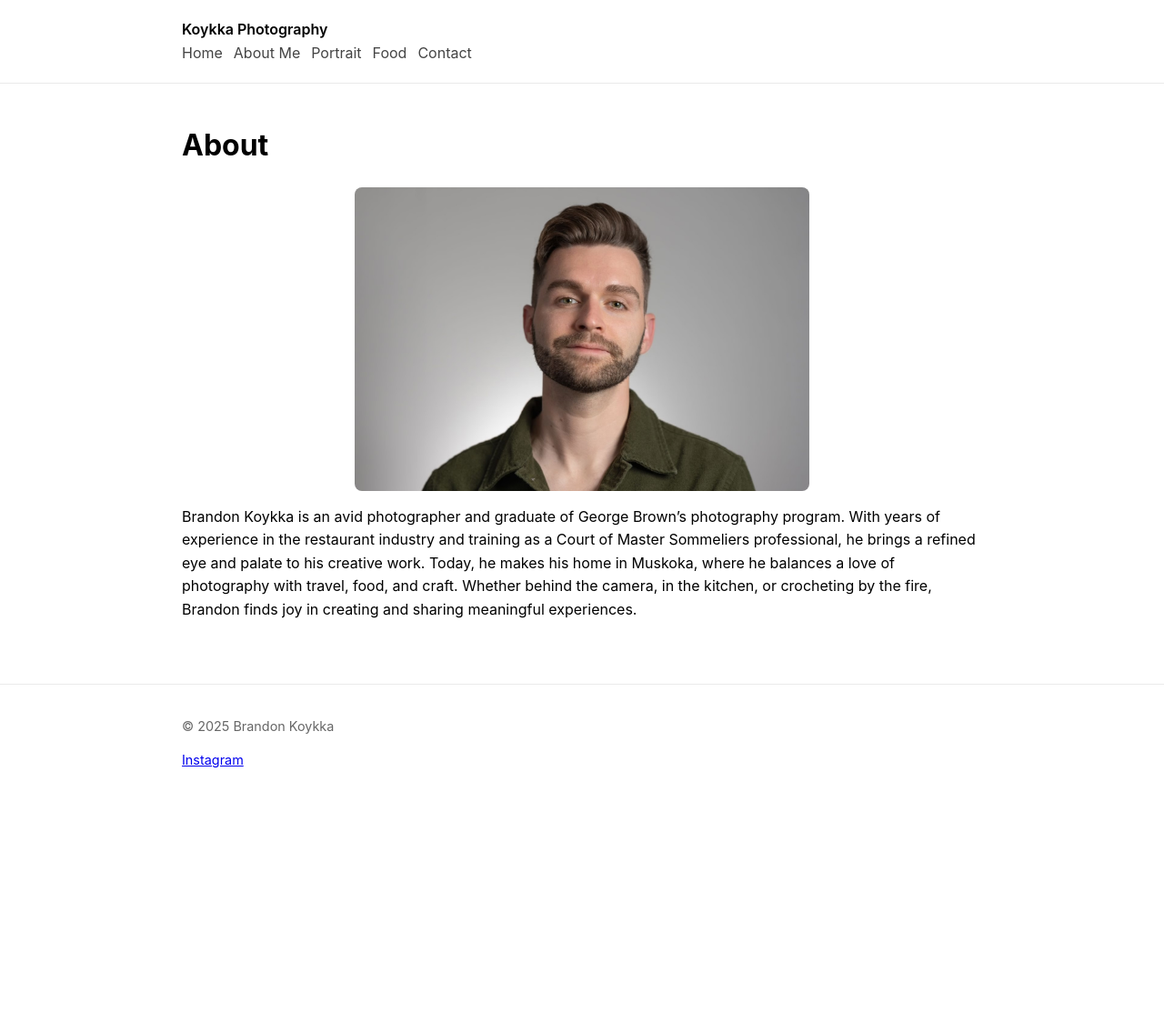
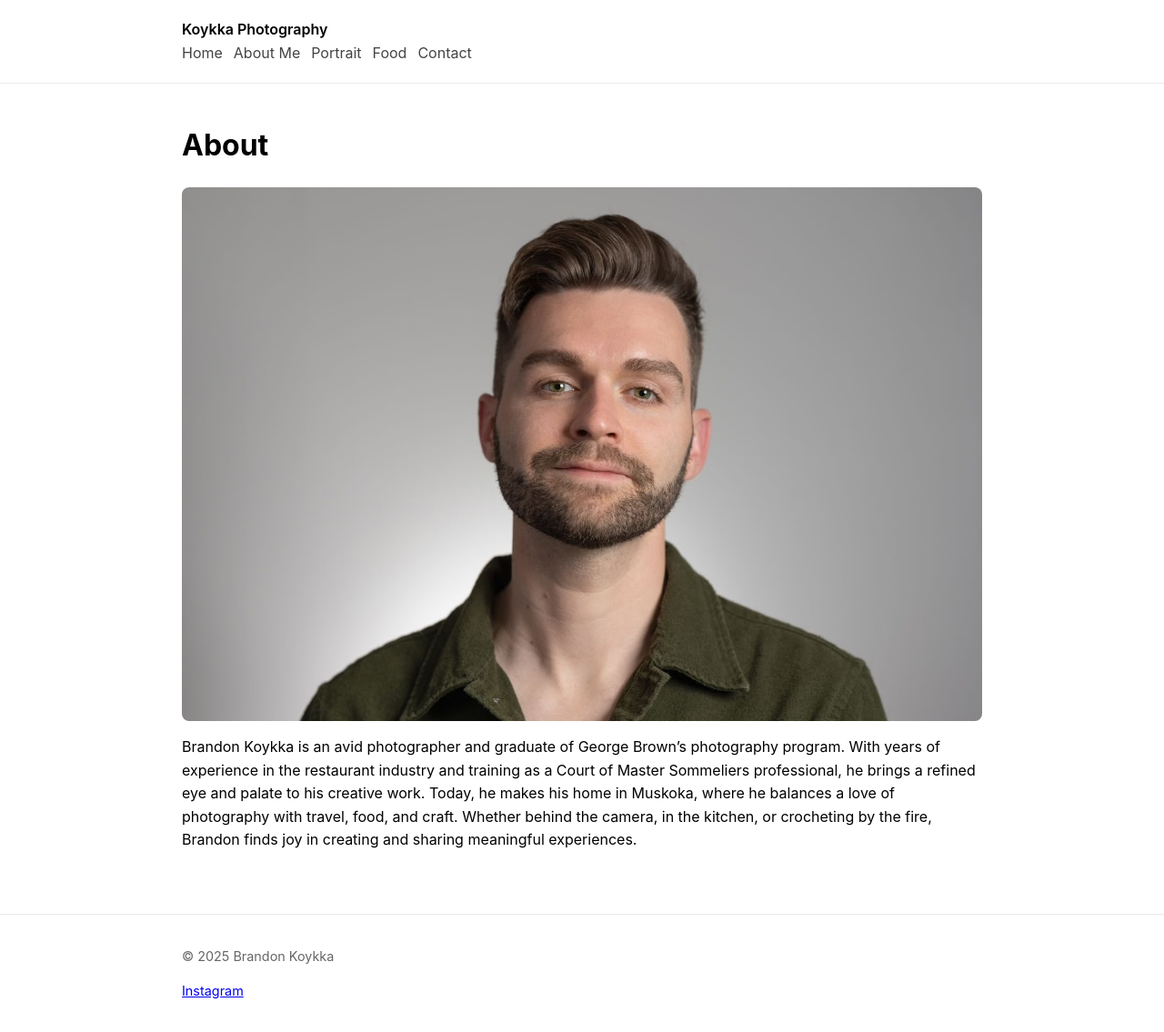
Before and after one commit to ktrattner/koykka, a Jekyll site: the page built from about.md, in a window 1280 px wide and 1135 px high. Shown: the whole window at 91% size. Built offline with Jekyll 4.4.1, drawn with Linux system fonts in a browser that asks for light colours.

Commit message:
Align image with paragraph text
Align image with paragraph text

```diff
--- a/assets/css/style.css
+++ b/assets/css/style.css
@@ -14,9 +14,9 @@ main.container { padding-top: 1.25rem; }
 
 .profile-pic {
   width: 100%;
-  max-width: 500px;
+  max-width: 100%;
   height: auto;
   border-radius: 8px;
   display: block;
-  margin: 1rem auto;
+  margin: 1rem 0;
 }
```
